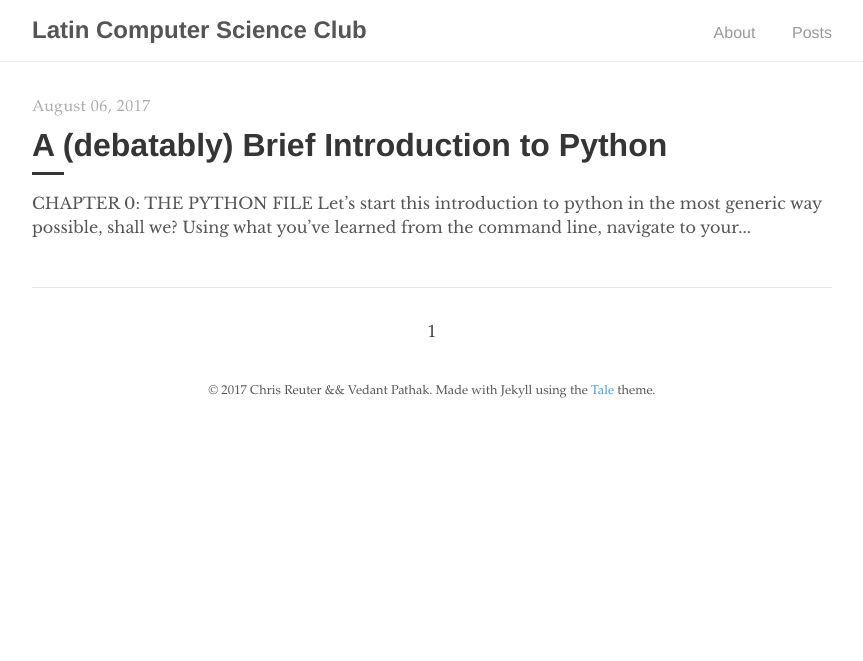
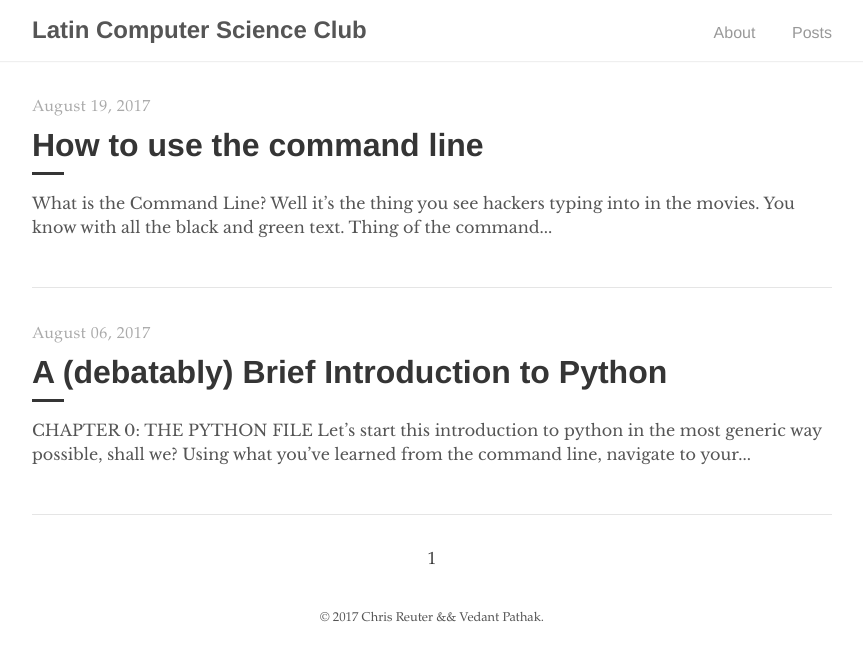
Before and after one commit to A-Vadali/Cs_Club, a Jekyll site: the page built from index.html, in a window 1280 px wide. Shown: the top 661 px of the page, without its empty margins (208-1071 px from the left). Built offline with Jekyll 4.4.1, drawn with Linux system fonts in a browser that asks for light colours; the list of posts is cut into pages by our own code; part of the change alters nothing that is shown.

Commit message:
started writing bruh

`````diff
--- a/_layouts/default.html
+++ b/_layouts/default.html
@@ -22,7 +22,7 @@
 
     <footer>
       <span>
-        &copy; <time datetime="{{ site.time }}">{{ site.time | date: '%Y' }}</time> {{ site.author.name }}. Made with Jekyll using the <a href="https://github.com/chesterhow/tale/">Tale</a> theme.
+        &copy; <time datetime="{{ site.time }}">{{ site.time | date: '%Y' }}</time> {{ site.author.name }}.
       </span>
     </footer>
   </body>
--- /dev/null
+++ b/_posts/2017-08-19-commmand-line.md
@@ -0,0 +1,151 @@
+---
+layout: post
+title: "How to use the command line"
+author: "Chris"
+---
+
+What is the Command Line? Well it's the thing you see hackers typing into in the movies. You know with all the black and green text. Thing of the command line as a more powerful remote for your computer.
+
+How to open the command line. If your using a mac click on the search light and type terminal into the box and press enter. You should now have a box on the screen. That has something similar to this.
+
+```
+Last login: Sat Aug 19 14:01:03 on ttys000
+Chriss-MacBook-Air:~ chris$
+
+```
+
+You are now into the mainframe!
+
+So what sorts of things can you type into that box? Well first off you have to know how to navigate. To see where you are you can type pwd.
+
+```
+Last login: Sat Aug 19 14:01:03 on ttys000
+Chriss-MacBook-Air:~ chris$ pwd
+/Users/chris
+Chriss-MacBook-Air:~ chris$
+````
+
+Pwd gives you the path of where you are on your computer.Pwd stands for print working directory. A lot of commands have been shortened because when they writing unix back in the day, they didn't wan't to type out a whole command. You may not be familair with the file structure of a unix system but /Users/chris is my home directory. In this directory is my Downloads, Desktop, Pictures ... etc Files. So how do we see these files. Type ls.
+
+```
+Chriss-MacBook-Air:~ chris$ ls
+Applications			Desktop				Library				PreVeil-Testing			Villefort			school
+Chris Reuter's CV.pdf		Documents			Movies				ProjectEuler			assignments			social.org
+Chris Reuter's CV1.pages	Downloads			Music				Public				bower.json			tale-master
+Chris Reuter's CV1.pdf		Haskell				Pictures			Purescript			lc.hs
+Chriss-MacBook-Air:~ chris$
+
+
+```
+
+As you can see I have a lot of folders in my home directory but you should see something similar.
+If at any point you wan't to read more about a commmand, say ls you can type `man ls`
+
+```
+LS(1)                     BSD General Commands Manual                    LS(1)
+
+NAME
+     ls -- list directory contents
+
+SYNOPSIS
+     ls [-ABCFGHLOPRSTUW@abcdefghiklmnopqrstuwx1] [file ...]
+
+DESCRIPTION
+     For each operand that names a file of a type other than directory, ls displays its name as well as any requested, associated information.  For each operand that names a file of
+     type directory, ls displays the names of files contained within that directory, as well as any requested, associated information.
+
+     If no operands are given, the contents of the current directory are displayed.  If more than one operand is given, non-directory operands are displayed first; directory and non-
+     directory operands are sorted separately and in lexicographical order.
+
+     The following options are available:
+
+     -@      Display extended attribute keys and sizes in long (-l) output.
+
+     -1      (The numeric digit ``one''.)  Force output to be one entry per line.  This is the default when output is not to a terminal.
+
+     -A      List all entries except for . and ...  Always set for the super-user.
+
+     -a      Include directory entries whose names begin with a dot (.).
+
+     -B      Force printing of non-printable characters (as defined by ctype(3) and current locale settings) in file names as \xxx, where xxx is the numeric value of the character in
+             octal.
+
+     -b      As -B, but use C escape codes whenever possible.
+
+     -C      Force multi-column output; this is the default when output is to a terminal.
+
+     -c      Use time when file status was last changed for sorting (-t) or long printing (-l).
+
+     -d      Directories are listed as plain files (not searched recursively).
+
+     -e      Print the Access Control List (ACL) associated with the file, if present, in long (-l) output.
+
+     -F      Display a slash (`/') immediately after each pathname that is a directory, an asterisk (`*') after each that is executable, an at sign (`@') after each symbolic link, an
+             equals sign (`=') after each socket, a percent sign (`%') after each whiteout, and a vertical bar (`|') after each that is a FIFO.
+
+     -f      Output is not sorted.  This option turns on the -a option.
+
+     -G      Enable colorized output.  This option is equivalent to defining CLICOLOR in the environment.  (See below.)
+
+     -g      This option is only available for compatibility with POSIX; it is used to display the group name in the long (-l) format output (the owner name is suppressed).
+
+     -H      Symbolic links on the command line are followed.  This option is assumed if none of the -F, -d, or -l options are specified.
+
+     -h      When used with the -l option, use unit suffixes: Byte, Kilobyte, Megabyte, Gigabyte, Terabyte and Petabyte in order to reduce the number of digits to three or less using
+             base 2 for sizes.
+
+     -i      For each file, print the file's file serial number (inode number).
+
+     -k      If the -s option is specified, print the file size allocation in kilobytes, not blocks.  This option overrides the environment variable BLOCKSIZE.
+
+     -L      Follow all symbolic links to final target and list the file or directory the link references rather than the link itself.  This option cancels the -P option.
+
+     -l      (The lowercase letter ``ell''.)  List in long format.  (See below.)  If the output is to a terminal, a total sum for all the file sizes is output on a line before the
+             long listing.
+```
+
+You can use the arrow keys to move up and down and type q to quit. That's a lot of information I know. But you don't have to memorize it! You can just look it up at any time. Man sounds for manual if you haven't guessed that.
+
+So know we know how to see where we are and see what's there let's learn how to change where we are. To change where we are you can type cd. So from my home directory let's say I wan't to go to my downloads. I can type cd Downloads/
+
+```
+Chriss-MacBook-Air:~ chris$ cd Downloads/
+Chriss-MacBook-Air:Downloads chris$
+```
+
+The slash at the end means it's a directory, directory is just computer nerd speak for a folder. Notice how the prompt changes to include Downloads, the prompt is the thing that occurs before the
+`$` sign.
+
+Let's see what's in my Downloads.
+
+```
+Chriss-MacBook-Air:Downloads chris$ ls
+18620254_1987587898129254_5717056479093310776_n.jpg	Doc Apps—USSoc.docx					alex.pem
+2012-08-01 pro-se-reply-brief.August 2012.pdf		Epic_53.0.2785.143 (1).dmg				captain-log
+547409.jpg						Epic_53.0.2785.143 (2).dmg				captain-log-20170815T032940Z-001.zip
+760731.jpg						Epic_53.0.2785.143.dmg					chromedriver_mac64.zip
+760733.png						Firefox							console-master.zip
+760734.png						Firefox 54.0.1.dmg					fish-1.1
+760738.jpg						Firefox.zip						fish-1.1.tar.gz
+Chris Reuter CV (1).pdf					KeePass2.23.app						geckodriver-v0.18.0-macos.tar.gz
+Chris Reuter CV (2).pdf					KeePass2.23.zip						github-recovery-codes.txt
+Chris Reuter CV.pdf					MacPass-0.6.2-alpha.zip					introtopython-ch0.pdf
+Chris Reuter's CV (1).docx				MacPass.app						material-bliss-jekyll-theme-master
+Chris Reuter's CV.docx					Pop punk.docx						material-bliss-jekyll-theme-master.zip
+Chris Reuter's CV.pdf					RHITAthletics.jpg					pass.kdbx
+Chris Reuter's CV1.docx					Recon Docs USSocREV (1).docx				ruby-2.4.1.tar.gz
+Chris Reuter's CV1.pages				Recon Docs USSocREV.docx				rubygems-2.6.12
+Chris Reuter's CV1.pdf					Remembering The Day After.REV'17.docx			rubygems-2.6.12.tgz
+Chris Reuter's CV3 (1).docx				TorBrowser-7.0.4-osx64_en-US.dmg			tale-maste 2
+Chris Reuter's CV3 (1).pages				USSoc.Project'17REV1.docx				tale-master
+Chris Reuter's CV3.docx					USSoc.Project'17REV2.docx				tale-master (1).zip
+College Counseling_Autobiography.pdf			Unconfirmed 33452.crdownload				tale-master-1.zip
+College Data Sheet.pdf					Unconfirmed 407272.crdownload				xmoto-0.5.10-macosx.zip
+Critical Essay Tips (1).docx				Unconfirmed 751700.crdownload
+Critical Essay Tips.docx				X-Moto.app
+Chriss-MacBook-Air:Downloads chris$
+
+
+```
+Wow that's a lot of stuff I should really delet some of it.
+To delete a file we can use the command rm. Be warned rm doesn't move things into the trash bin it just deletes it off the hardrive never to be found again so `once you rm something it is well and truly gone`. Consider yourself officially warned.
`````
Also changed, not shown: 1 other file.
